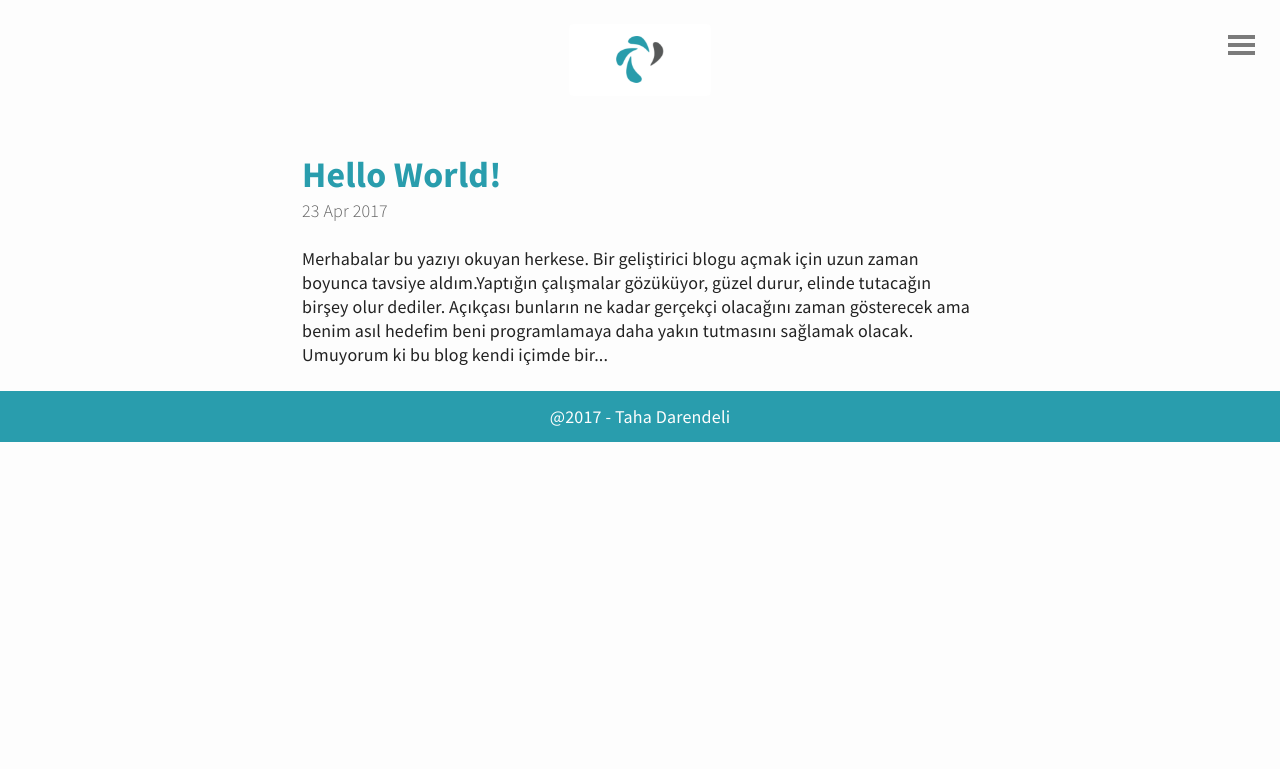
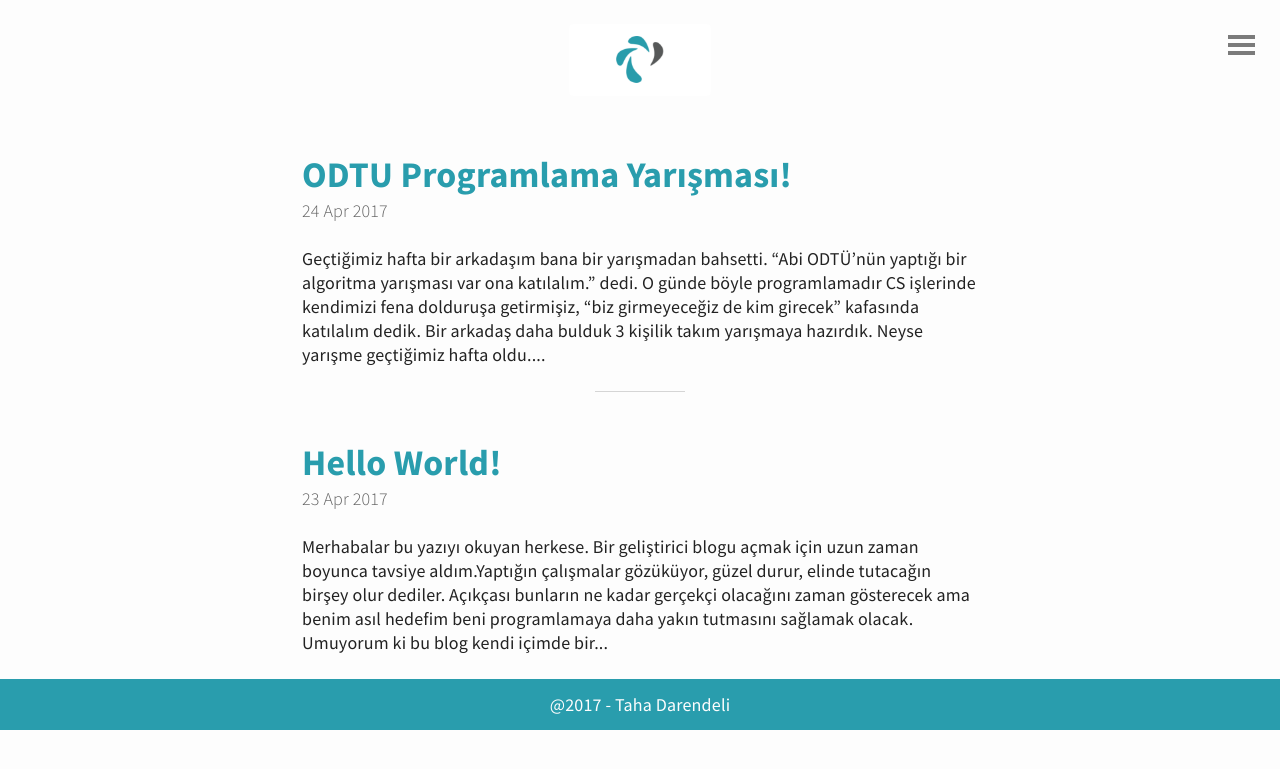
Before and after one commit to tahadarendeli/tahadarendeli.github.io, a Jekyll site: the page built from index.html, in a window 1280 px wide. Shown: the top 769 px of the page. Built offline with Jekyll 4.4.1, drawn with Linux system fonts in a browser that asks for light colours; the list of posts is cut into pages by our own code.

Commit message:
Update and rename 2017-04-24 ODTU Programlama Yarışması.md to 2017-04-24-ODTU-Programlama Yarismasi.md

```diff
--- a/_posts/2017-04-24 ODTU Programlama Yarışması.md
+++ b/_posts/2017-04-24-ODTU-Programlama Yarismasi.md
@@ -1,3 +1,6 @@
+---
+title: ODTU Programlama Yarışması!
+---
 Geçtiğimiz hafta bir arkadaşım bana bir yarışmadan bahsetti. "Abi ODTÜ'nün yaptığı bir algoritma yarışması var ona katılalım." dedi. O günde böyle programlamadır CS işlerinde kendimizi fena dolduruşa getirmişiz, "biz girmeyeceğiz de kim girecek" kafasında katılalım dedik. Bir arkadaş daha bulduk  3 kişilik takım yarışmaya hazırdık.
 
 Neyse yarışme geçtiğimiz hafta oldu. Olaylar şöyle ilerliyor sana verilen sorular var sen bu soruları çözmen gerekiyor. Çözmen gerekiyor dediğimde istenilen programı çalıştıracak kodları yazmak gerek. Cuma akşamı başlıyor, pazartesi sabaha kadar sürüyor. Programlama dilinde öyle önemli bir sınırlama yoktu tabi ama ilk defa deplasmana çıkıyoruz takla olmayalım diyip Java'da yapmaya karar vermiştik. Cuma gecesini bekler hale geldim ben tabi.
```
